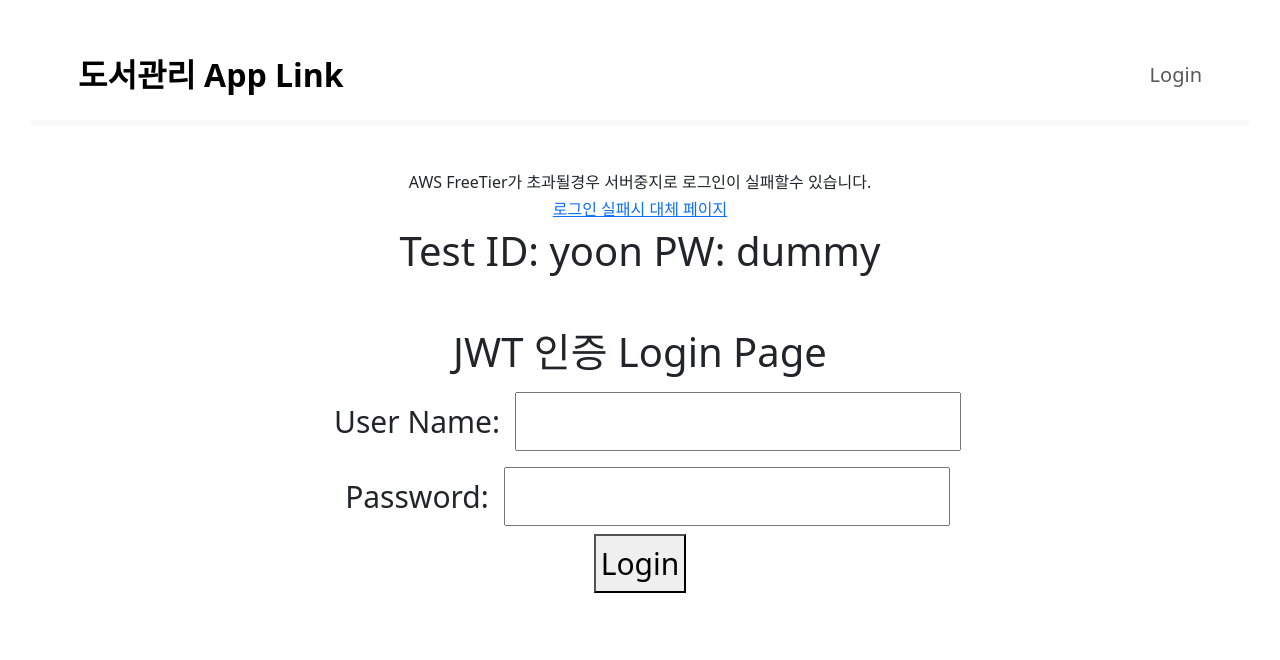
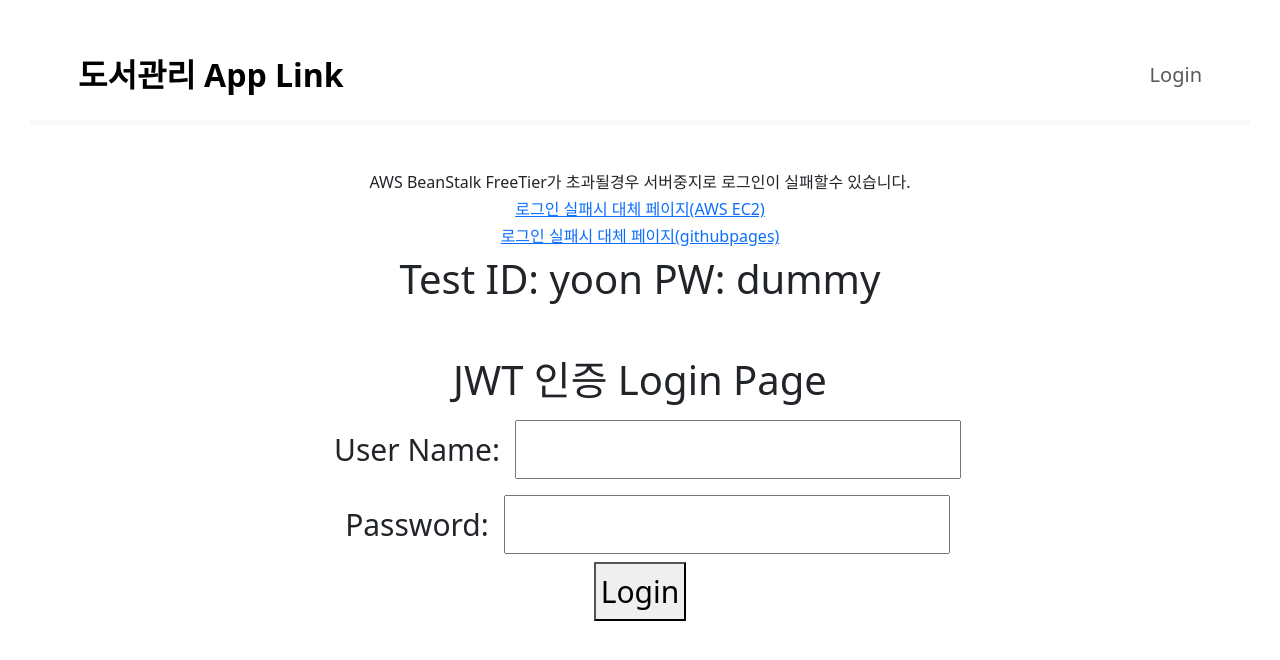
Before and after one commit to SuHwanYoon/React-Todo-App-Client, a React (Create React App) app: page / in a window 1280 px wide. Shown: the top 660 px of the page. Built offline with nearby package versions, Linux system fonts and the light colour scheme.

Commit message:
add notice in Logincoponent

```diff
--- a/src/components/todo/LoginComponent.jsx
+++ b/src/components/todo/LoginComponent.jsx
@@ -51,8 +51,9 @@ function LoginComponent(){
             {/* <ErrorMessageComponent/> */}
 
             {/* 컴포넌트로 사용하기에는 작아서 메서드를 이용해서 메세지를 출력  */}
-            <h6>AWS FreeTier가 초과될경우 서버중지로 로그인이 실패할수 있습니다.</h6>
-            <h6><a href="https://suhwanyoon.github.io/React-Todo-App-Client/">로그인 실패시 대체 페이지</a></h6>
+            <h6>AWS BeanStalk FreeTier가 초과될경우 서버중지로 로그인이 실패할수 있습니다.</h6>
+            <h6><a href="http://yoon-react-client.s3-website.ap-northeast-2.amazonaws.com/">로그인 실패시 대체 페이지(AWS EC2)</a></h6>
+            <h6><a href="https://suhwanyoon.github.io/React-Todo-App-Client/">로그인 실패시 대체 페이지(githubpages)</a></h6>
             <h1>Test ID: yoon  PW: dummy</h1>
             <br/>
             <h1>JWT 인증 Login Page</h1>
```
